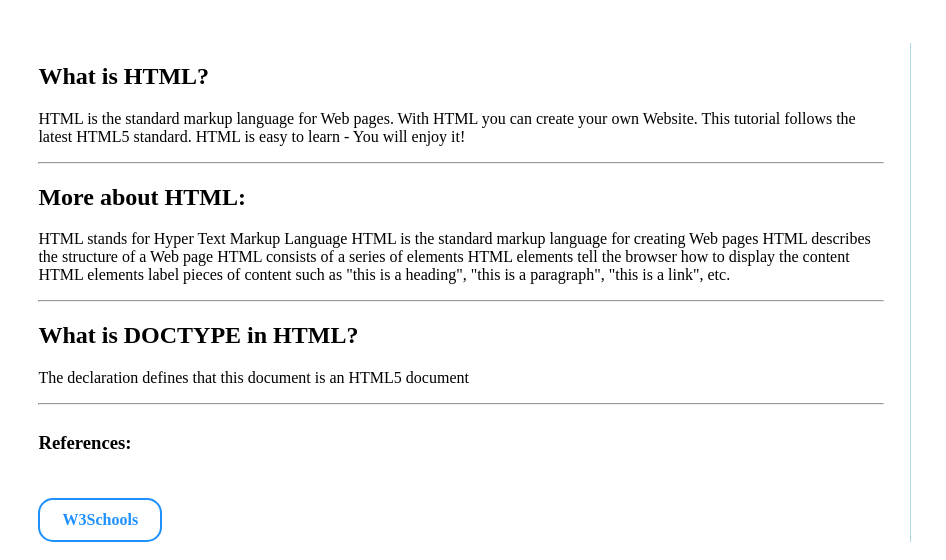
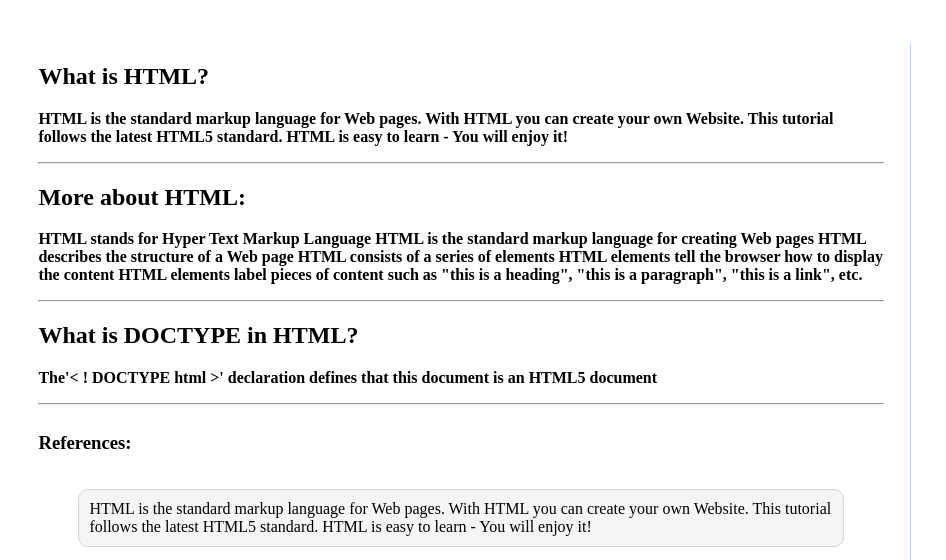
Before and after one commit to A-Marzouk/udacity-degree, a plain HTML site: page posts/html_info.html in a window 1280 px wide. Shown: the part 125-685 px from the top of the page, 0-946 px from the left. Drawn offline with Linux system fonts and the light colour scheme.

Commit message:
Resubmit

```diff
--- a/css/includes/post.css
+++ b/css/includes/post.css
@@ -85,3 +85,11 @@
         padding-right: 0;
     }
 }
+
+
+.blockquote-element{
+    padding: 10px;
+    border: 1px solid lightgray;
+    background: whitesmoke;
+    border-radius: 10px;
+}
--- a/posts/html_info.html
+++ b/posts/html_info.html
@@ -39,29 +39,35 @@
             What is HTML?
         </h2>
         <p>
+           <b>
                HTML is the standard markup language for Web pages.
                With HTML you can create your own Website.
                This tutorial follows the latest HTML5 standard.
                HTML is easy to learn - You will enjoy it!
+           </b>
         </p>
         <hr>
         <h2>
             More about HTML:
         </h2>
         <p>
+          <b>
               HTML stands for Hyper Text Markup Language
               HTML is the standard markup language for creating Web pages
               HTML describes the structure of a Web page
               HTML consists of a series of elements
               HTML elements tell the browser how to display the content
               HTML elements label pieces of content such as "this is a heading", "this is a paragraph", "this is a link", etc.
+          </b>
         </p>
         <hr>
         <h2>
             What is DOCTYPE in HTML?
         </h2>
         <p>
-            The <!DOCTYPE html> declaration defines that this document is an HTML5 document
+           <b>
+               The'< ! DOCTYPE html >' declaration defines that this document is an HTML5 document
+           </b>
         </p>
 
         <hr>
@@ -70,6 +76,15 @@
             <h3>
                 References:
             </h3>
+
+
+            <blockquote cite="https://www.w3schools.com/html/" class="blockquote-element">
+                HTML is the standard markup language for Web pages.
+                With HTML you can create your own Website.
+                This tutorial follows the latest HTML5 standard.
+                HTML is easy to learn - You will enjoy it!
+            </blockquote>
+
             <div class="btns">
                 <a href="https://www.w3schools.com/html/" class="btn">W3Schools</a>
             </div>
```
Also changed, not shown: index.html (+9 -4 lines), posts/css_info.html (+16 -1 lines). Lines whose indentation alone changed are shown as unchanged.
